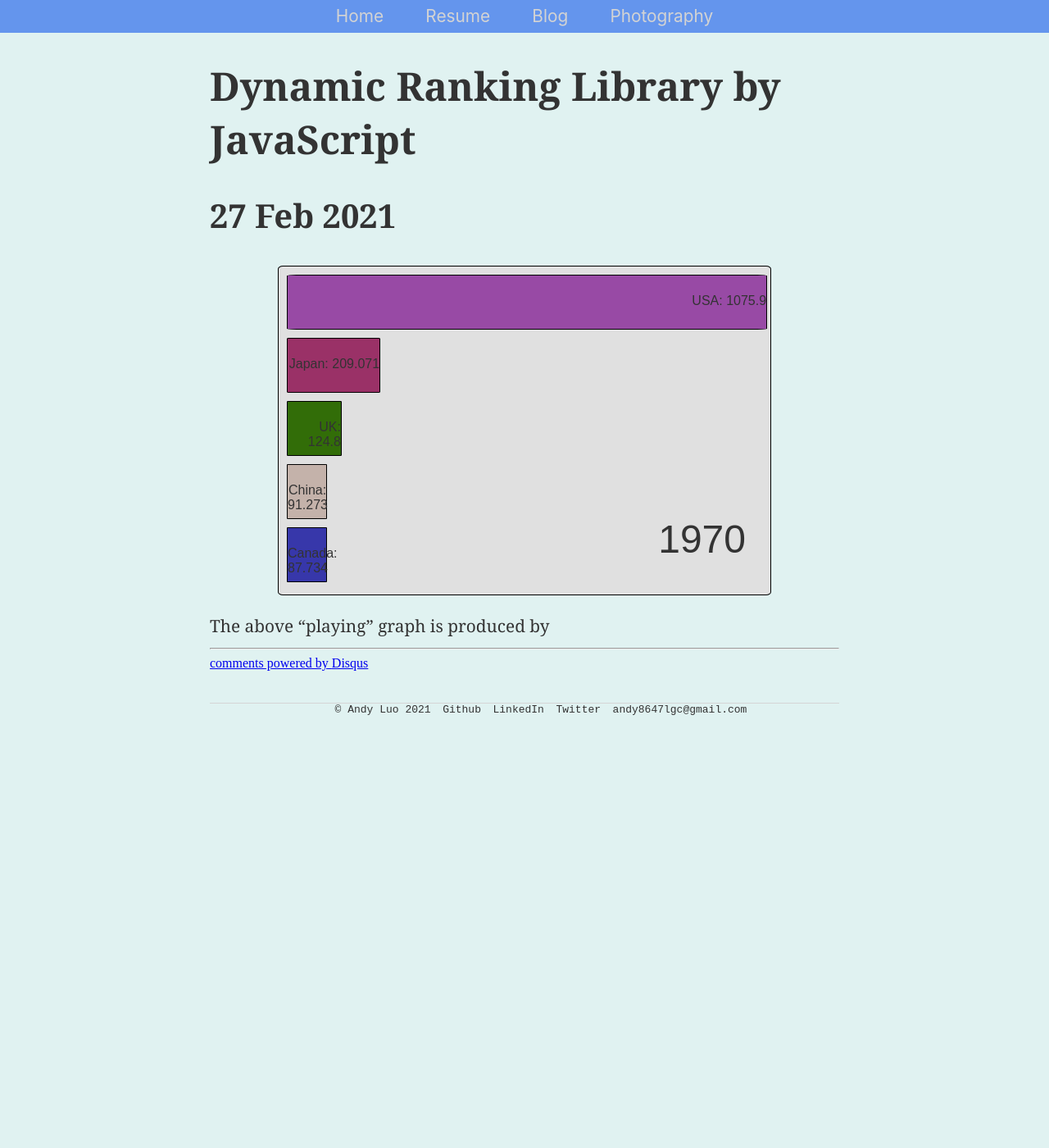
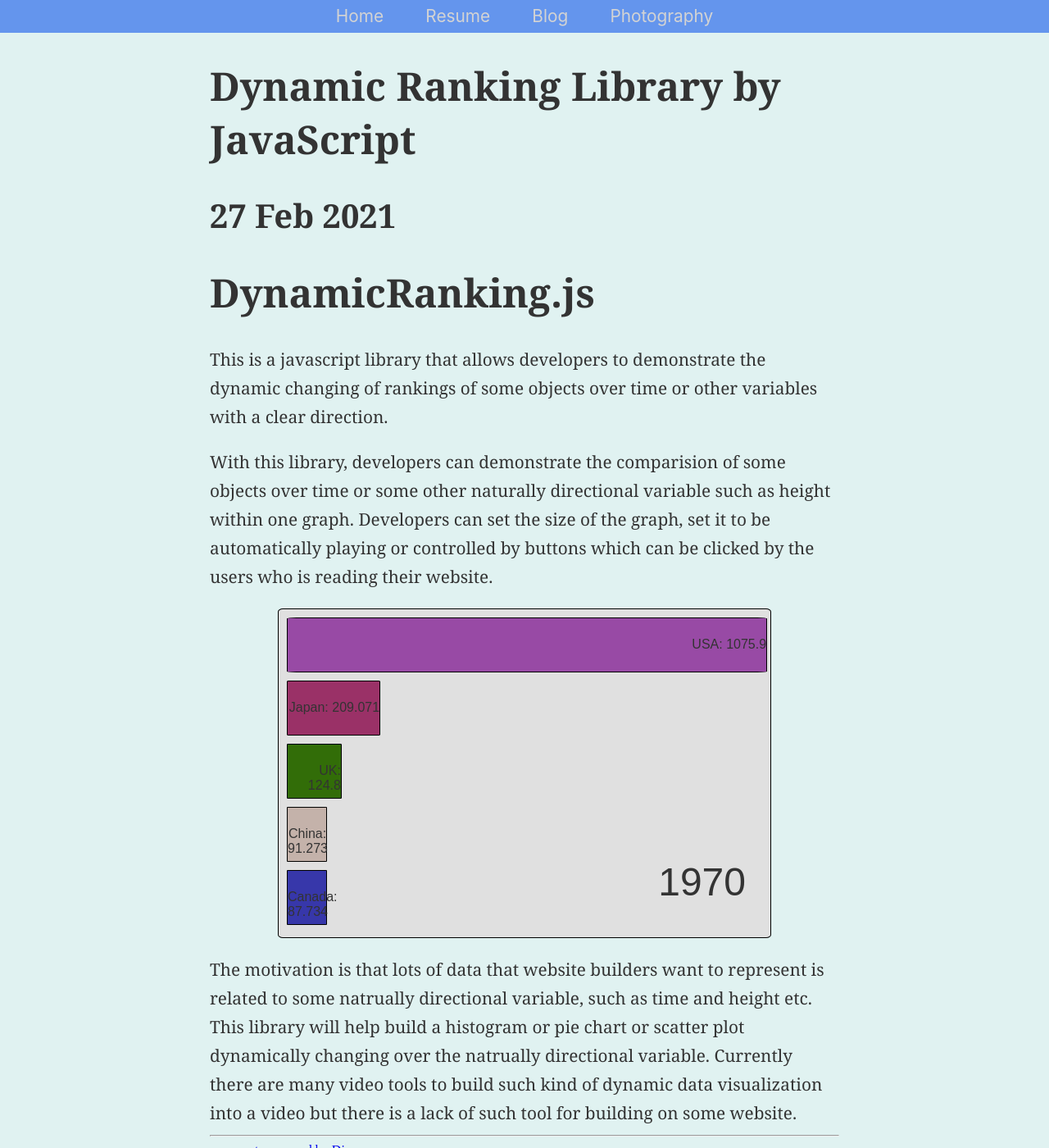
Before and after one commit to Andy8647/Andy8647.github.io, a Jekyll site: the page built from _posts/2021-02-27-dynamic-ranking-library-by-javascript.md, in a window 1280 px wide and 1400 px high. Shown: the whole window at 82% size. Built offline with Jekyll 4.4.1, drawn with Linux system fonts in a browser that asks for light colours; comment, search, counter and statistics services are not loaded.

Commit message:
Update 2021-02-27-dynamic-ranking-library-by-javascript.md

```diff
--- a/_posts/2021-02-27-dynamic-ranking-library-by-javascript.md
+++ b/_posts/2021-02-27-dynamic-ranking-library-by-javascript.md
@@ -4,5 +4,18 @@ title: "Dynamic Ranking Library by JavaScript"
 date: 2021-02-27
 ---
 
+# DynamicRanking.js
+
+This is a javascript library that allows developers to demonstrate the dynamic changing of rankings of some objects over time or other variables with a clear direction.
+
+With this library, developers can demonstrate the comparision of some objects over time or some other naturally directional variable such as height within one graph. Developers can set the size of the graph, set it to be automatically playing or controlled by buttons which can be clicked by the users who is reading their website.
+
 <div id="Ex1"></div>
-The above "playing" graph is produced by
+
+The motivation is that lots of data that website
+builders want to represent is related to some natrually directional variable, such as time and height etc.
+This library will help build a histogram or pie chart or scatter plot dynamically changing over the natrually
+directional variable.
+Currently
+there are many video tools to build such kind of dynamic data visualization into a video but there is a lack of
+such tool for building on some website.
```
